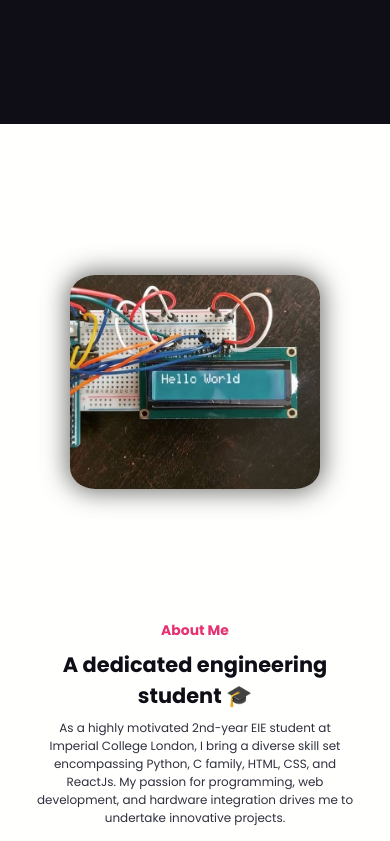
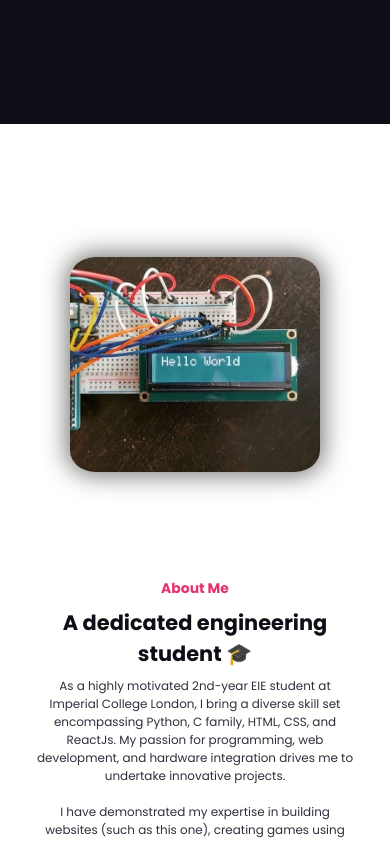
Before and after one commit to intisharalam/Web-Design, a Next.js app in the folder ProjectShowcaseSite/project-portofolio/: page / in a window 390 px wide. Shown: the part 720-1561 px from the top of the page. Built offline with nearby package versions, Linux system fonts and the light colour scheme.

Commit message:
Update home.module.scss

```diff
--- a/ProjectShowcaseSite/project-portofolio/src/styles/home.module.scss
+++ b/ProjectShowcaseSite/project-portofolio/src/styles/home.module.scss
@@ -413,8 +413,8 @@
     display: grid;
     grid-template-rows: 1fr 1fr;
     grid-template-columns: 1fr;
-    height: 115vh;
-    row-gap: 2rem;
+    height: 110vh;
+    row-gap: 1.5rem;
 
     justify-content: center;
     align-items: center;
```
